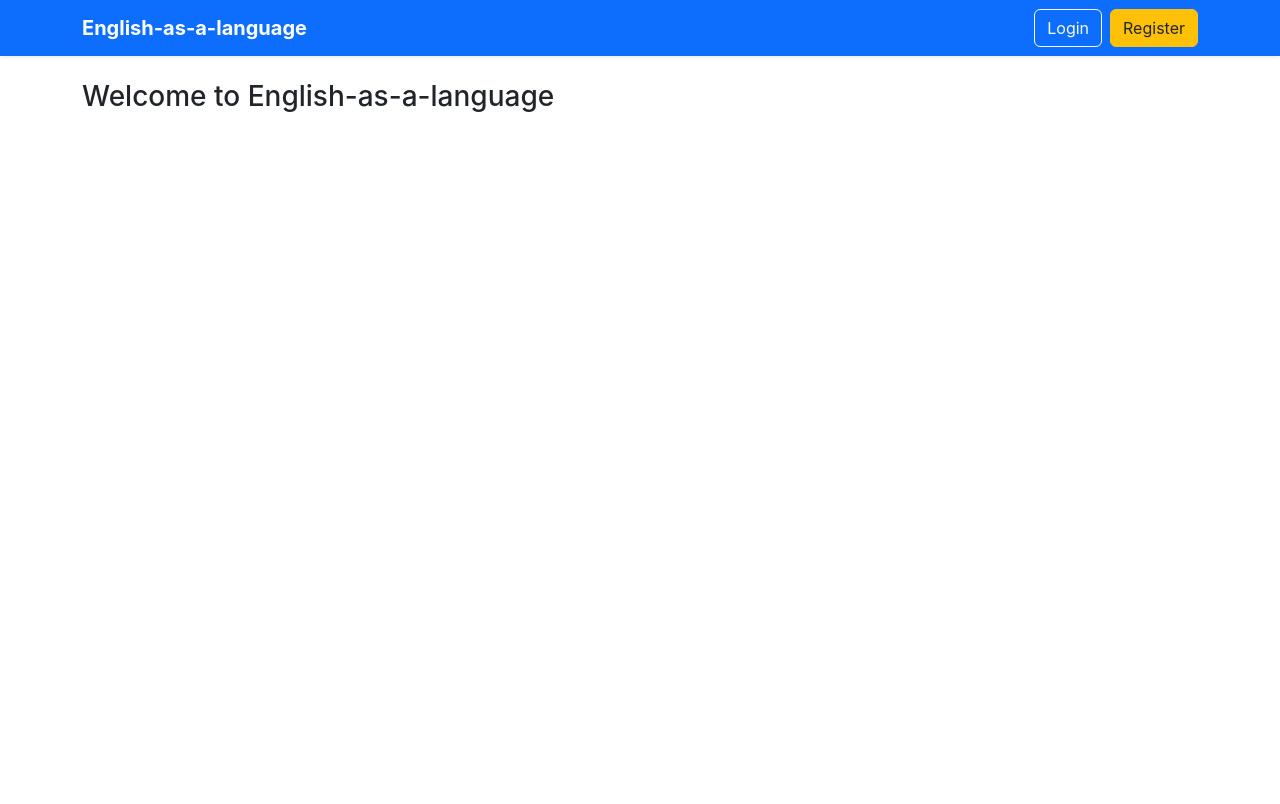
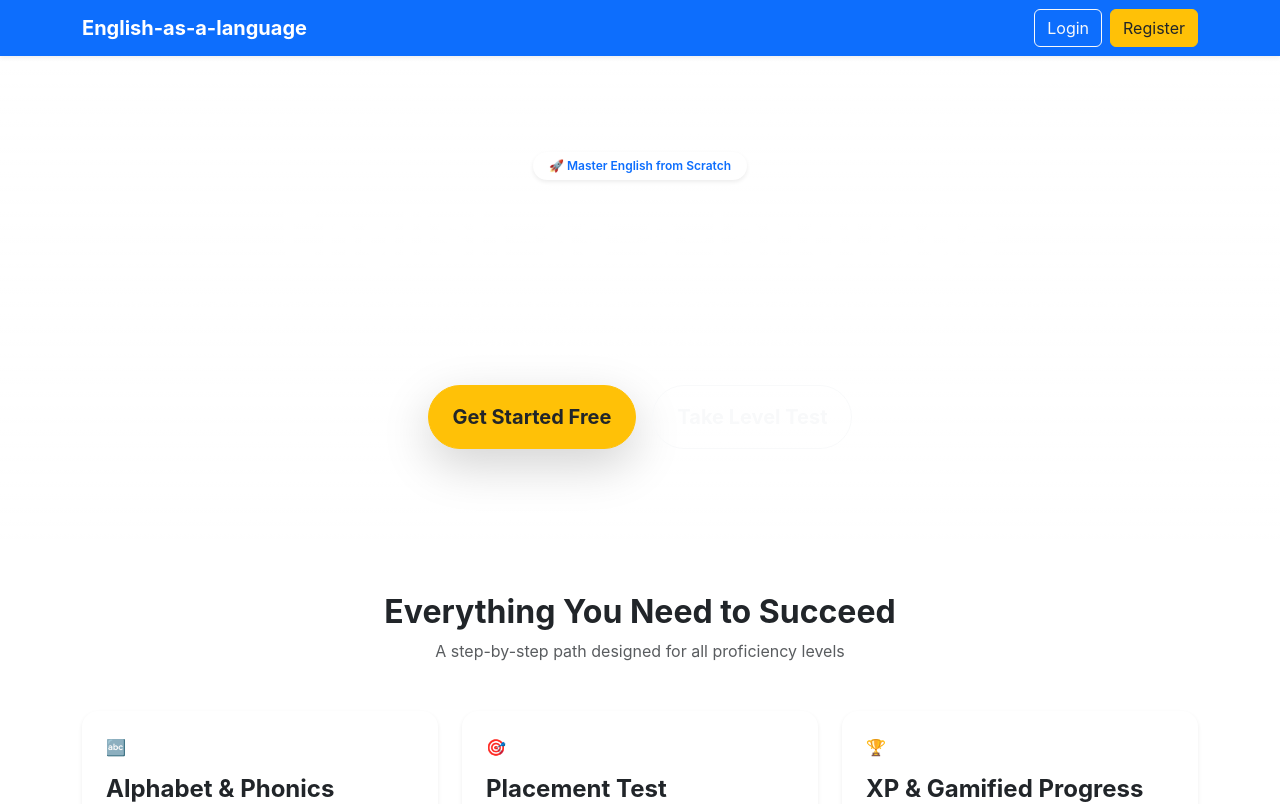
Before and after one commit to shw4114123-star/English-as-a-language, a React app in the folder frontend/: page / in a window 1280 px wide. Shown: the top 804 px of the page. Built offline with nearby package versions, Linux system fonts and the light colour scheme; no server answers; the HTML template or start-up script is replaced by a standard one.

Commit message:
feat(frontend): build interactive landing home page with features showcase

```diff
--- a/frontend/src/App.jsx
+++ b/frontend/src/App.jsx
@@ -1,6 +1,7 @@
 import React, { useEffect } from 'react';
 import { Routes, Route } from 'react-router-dom';
 import { Navbar } from './components/Navbar';
+import { Home } from './pages/Home';
 import { Login } from './pages/Login';
 import { Register } from './pages/Register';
 import { useAuthStore } from './store/authStore';
@@ -24,7 +25,7 @@ function App() {
       <Navbar />
       <main className="flex-grow">
         <Routes>
-          <Route path="/" element={<div className="container mt-4"><h3>Welcome to English-as-a-language</h3></div>} />
+          <Route path="/" element={<Home />} />
           <Route path="/login" element={<Login />} />
           <Route path="/register" element={<Register />} />
         </Routes>
```
